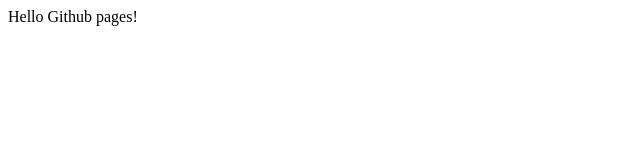
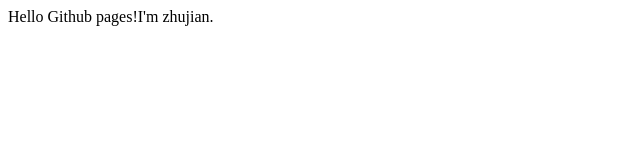
Before and after one commit to benshiboss/Jan.github.io, a plain HTML site: page index.html in a window 1280 px wide. Shown: the full height of the page, 0-640 px from the left. Drawn offline with Linux system fonts and the light colour scheme.

Commit message:
Update index.html

```diff
--- a/index.html
+++ b/index.html
@@ -1,3 +1,3 @@
 <html>
-  Hello Github pages!
+  Hello Github pages!I'm zhujian.
   </html>
```
